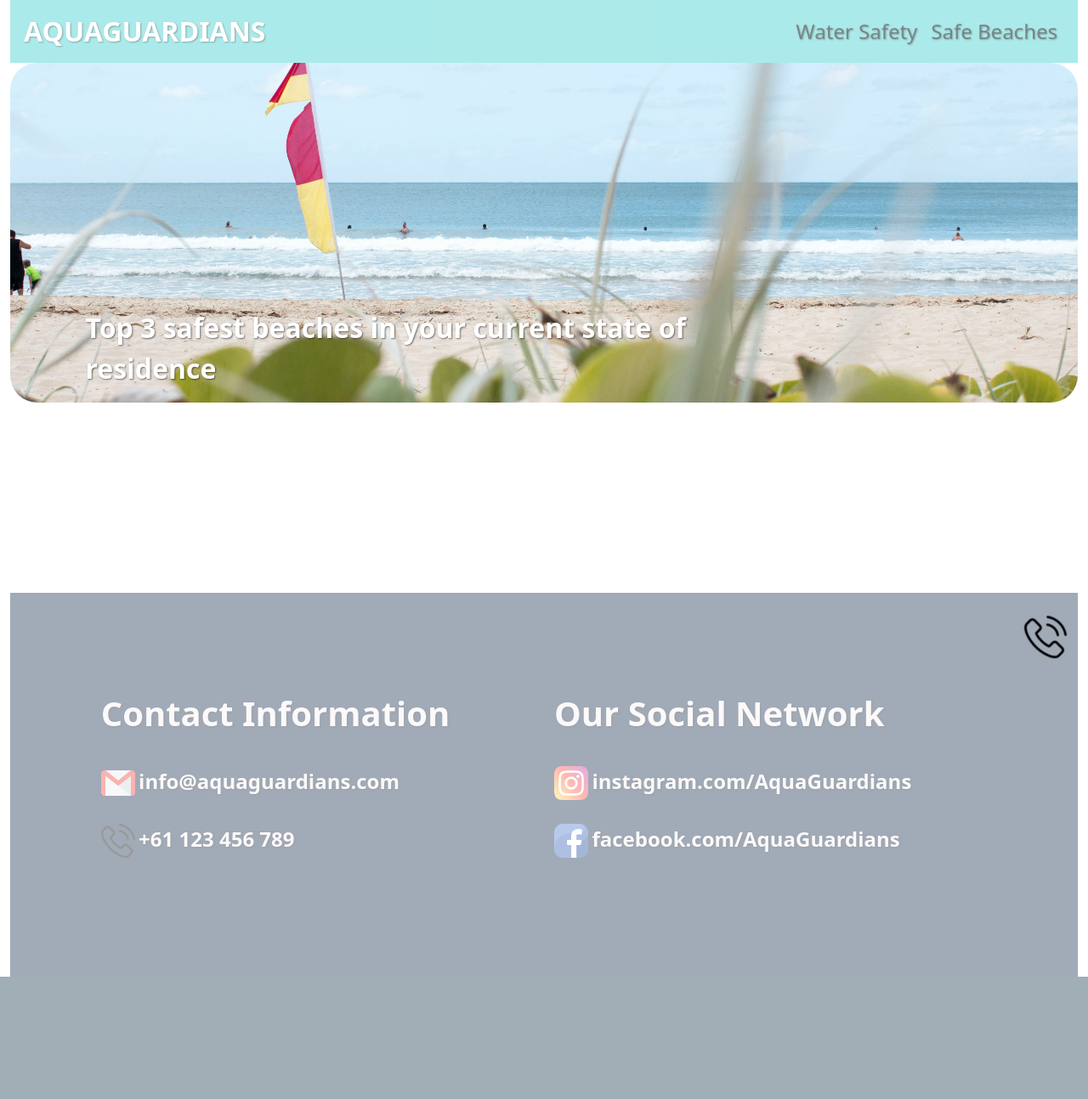
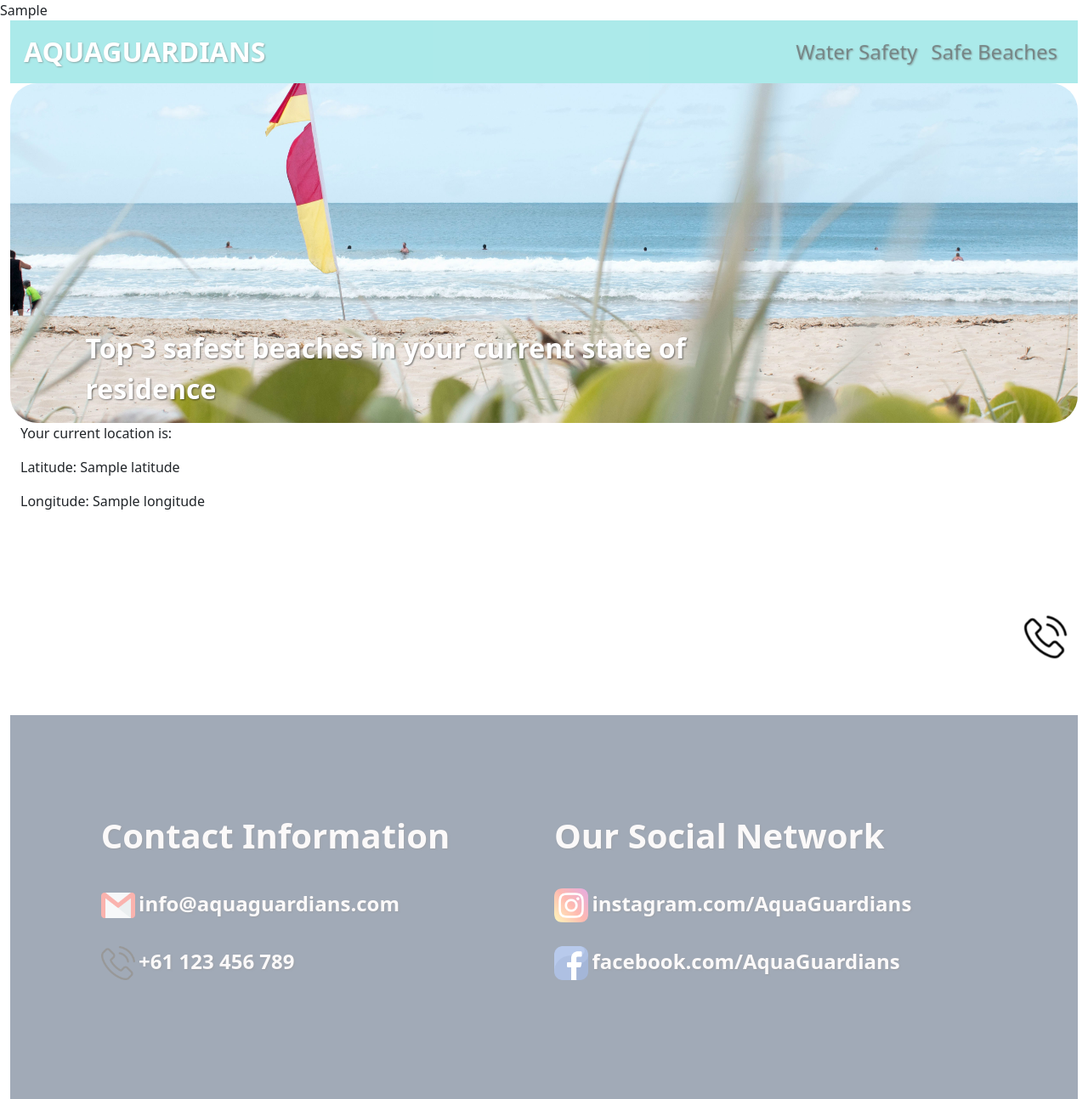
Before and after one commit to jtan0382/AquaGuardians, a Flask app: template templates/recommendation.html in a window 1280 px wide. Shown: the whole page at 85% size. Before the commit the page ends 1150 px from the top, so only its background shows below. Run offline with Flask 3, Linux system fonts and the light colour scheme; the visitor is signed in with stand-in values (Sample User, id 1); the template is opened without the code that fills it: most values are stand-ins (such as "Sample title", 1, 10 or a date in 2020); parts of the project's set-up code (start-up, migrations or seed data) failed here and were passed over.

Commit message:
Fixed the bugs

```diff
--- a/controllers/RecommendationController.py
+++ b/controllers/RecommendationController.py
@@ -29,6 +29,8 @@ from haversine import haversine, Unit
 
 
 def index():
+
+
     if request.method == 'GET':
         MODEL_PARAMS = {
         'a': 0.4,  # Weight for hazard rating
--- a/templates/recommendation.html
+++ b/templates/recommendation.html
@@ -1,11 +1,9 @@
-<!-- {% for beach in top_beaches %}
-{{ beach.BEACH_NAME }}
+{% for beach in top_beaches %}
+{{beach['beach_info']}}
+{% endfor %}
 
-{% endfor %}  -->
-
-{% extends "template.html" %} {% block title %}Recommendation{% endblock %} {%
-block content %}
-
+{% extends "template.html" %} {% block title %}Recommendation{%
+endblock %} {% block content %}
 <div class="container-fluid">
 	<section id="banner" class="banner">
 		<div class="row">
@@ -37,9 +35,10 @@ block content %}
 		</div>
 	</section>
 
-	<!-- <p>Your current location is:</p>
+	<p>Your current location is:</p>
 	<p>Latitude: {{ latitude }}</p>
-		<p>Longitude: {{ longitude }}</p> -->
+	<p>Longitude: {{ longitude }}</p>
+	<!-- <p>Top Beaches: {{ top_beaches }}</p> -->
 
 	<!-- {{longitude}} {{latitude}} -->
 
@@ -48,17 +47,34 @@ block content %}
 			<div class="row">
 				<div class="col-md-1"></div>
 				<div class="col-md-10">
-					<!-- <div data-aos="fade-up" data-aos-duration="1000">
+					<div data-aos="fade-up" data-aos-duration="1000">
 						<div class="row">
+							<!-- {% for x in range(3) %}
 							<div class="col-md-4 my-3">
 								<a
 									type="button"
 									data-bs-toggle="modal"
 									data-bs-target="#beachModal"
-										data-beach-name="Bells Beach1"
-										data-beach-image="/img/bellsbeach.jpg"
-										data-beach-description="Description of Bells Beach1"
+									data-beach-name="Bells Beach{{x}}"
+									data-beach-location="{{latitude}}, {{longitude}}"
+									data-beach-warning="Warning1, Warning2"
+									data-beach-amenities="amenities1, amenities2"
+									data-beach-description="test"
 								>
+									<img
+										src="/img/bellsbeach.jpg"
+										alt=""
+										class="img-fluid rounded-5 beach-image"
+									/>
+								</a>
+
+								<div class="d-flex justify-content-center align-items-center">
+									<p class="subtitle">{{x}}</p>
+								</div>
+							</div>
+							{% endfor %} -->
+							<!-- <div class="col-md-4 my-3">
+								<a href="">
 									<img
 										src="/img/bellsbeach.jpg"
 										alt=""
@@ -71,14 +87,7 @@ block content %}
 								</div>
 							</div>
 							<div class="col-md-4 my-3">
-									<a
-										type="button"
-										data-bs-toggle="modal"
-										data-bs-target="#beachModal"
-										data-beach-name="Bells Beach2"
-										data-beach-image="/img/bellsbeach.jpg"
-										data-beach-description="Description of Bells Beach2"
-									>
+								<a href="">
 									<img
 										src="/img/bellsbeach.jpg"
 										alt=""
@@ -91,14 +100,7 @@ block content %}
 								</div>
 							</div>
 							<div class="col-md-4 my-3">
-									<a
-										type="button"
-										data-bs-toggle="modal"
-										data-bs-target="#beachModal"
-										data-beach-name="beachModal"
-										data-beach-image="/img/bellsbeach.jpg"
-										data-beach-description="Description of Bells Beach3"
-									>
+								<a href="">
 									<img
 										src="/img/bellsbeach.jpg"
 										alt=""
@@ -109,9 +111,9 @@ block content %}
 								<div class="d-flex justify-content-center align-items-center">
 									<p class="subtitle">TEST</p>
 								</div>
+							</div> -->
 						</div>
 					</div>
-						</div> -->
 
 					<!-- Card Content -->
 
@@ -158,8 +160,8 @@ block content %}
 >
 	<div class="modal-dialog" role="document">
 		<div class="modal-content">
-			<div class="modal-header">
-				<h5 class="modal-title" id="beachModalLabel">Bells Beach</h5>
+			<div class="modal-body">
+				<div class="d-flex justify-content-end">
 					<button
 					type="button"
 					class="close"
@@ -167,19 +169,67 @@ block content %}
 					aria-label="Close"
 				>
 					<span aria-hidden="true">&times;</span>
+				</div>
+
 				</button>
+				<div class="row mx-3 mb-3">
+					<div class="col-md-12">
+						<div class="seperator"></div>
+						<p class="subtitle modal-title"></p>
 					</div>
-			<div class="modal-body">
-				<div class="row">
+				</div>
+				<div class="row mx-3 mb-3">
+					<div class="col-md-12">
+						<div class="seperator"></div>
+						<p class="subtitle">Amenities</p>
+						<div class="d-flex amenities-container">
+							<!-- <p class="text">Amminities:</p>
+							<p class="text modal-amminities"></p> -->
+						</div>
+					</div>
+				</div>
+				<div class="row mx-3 mb-3">
+					<div class="col-md-12">
+						<div class="seperator"></div>
+						<p class="subtitle">Warning</p>
+						<div class="d-flex warning-container">
+							<!-- <p class="text">Amminities:</p>
+							<p class="text modal-amminities"></p> -->
+						</div>
+					</div>
+				</div>
+				<div class="row mx-3 mb-3">
+					<div class="col-md-12">
+						<div class="text .modal-description"></div>
+					</div>
+				</div>
+				<div class="row mx-3 mb-3">
+					<div class="col-md-12">
+						<div class="seperator"></div>
+
+						<p class="text modal-description"></p>
+					</div>
+				</div>
+
+				<div class="row mx-3 mb-3">
 					<div class="col-md-12">
 						<div class="d-flex flex-column">
-							<img
+							<div class="d-flex">
+								<p class="text">Location:</p>
+								<p class="text modal-location"></p>
+							</div>
+							<div class="d-flex warning-container">
+								<!-- <p class="text">Warning:</p>
+								<p class="text modal-warning"></p> -->
+							</div>
+
+							<!-- <img
 								src="/img/bellsbeach.jpg"
 								alt=""
 								class="img-fluid rounded-5"
 								id="beachModalImage"
 							/>
-							<p class="beach-description"></p>
+							<p class="beach-description"></p> -->
 							<!-- <p class="beach-description text mt-3">
 								Lorem ipsum dolor, sit amet consectetur adipisicing elit. Non
 								praesentium inventore mollitia tenetur distinctio earum ipsam
```
Lines whose indentation alone changed are shown as unchanged.
